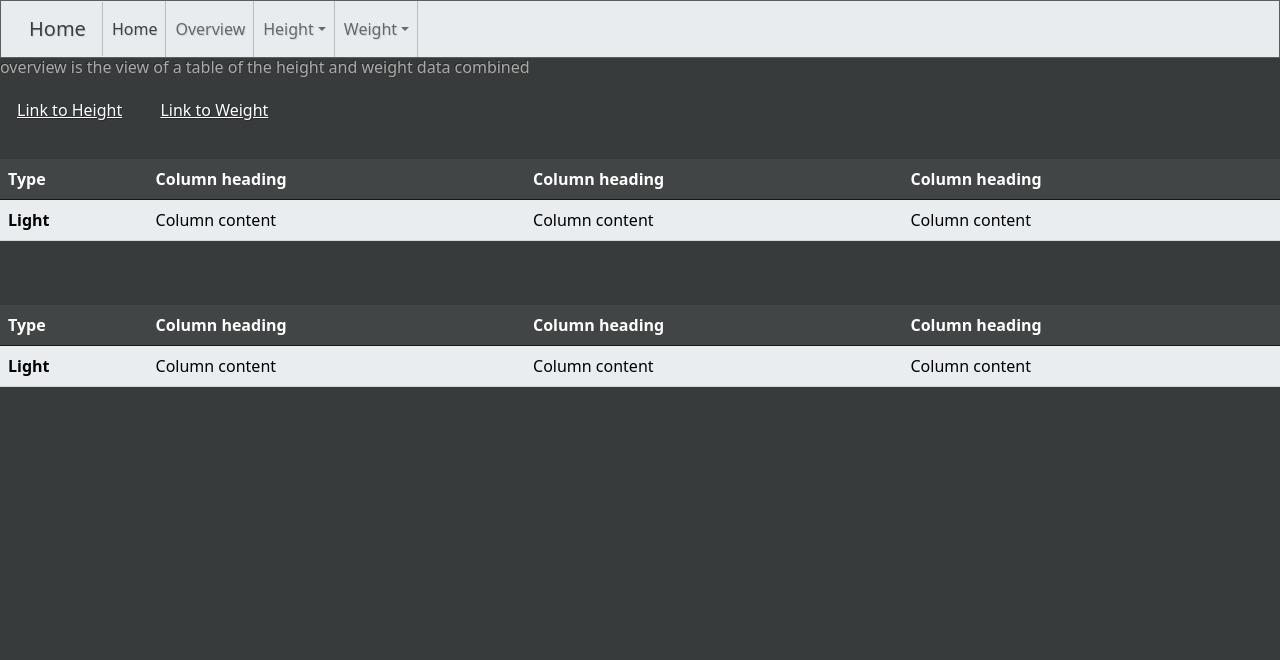
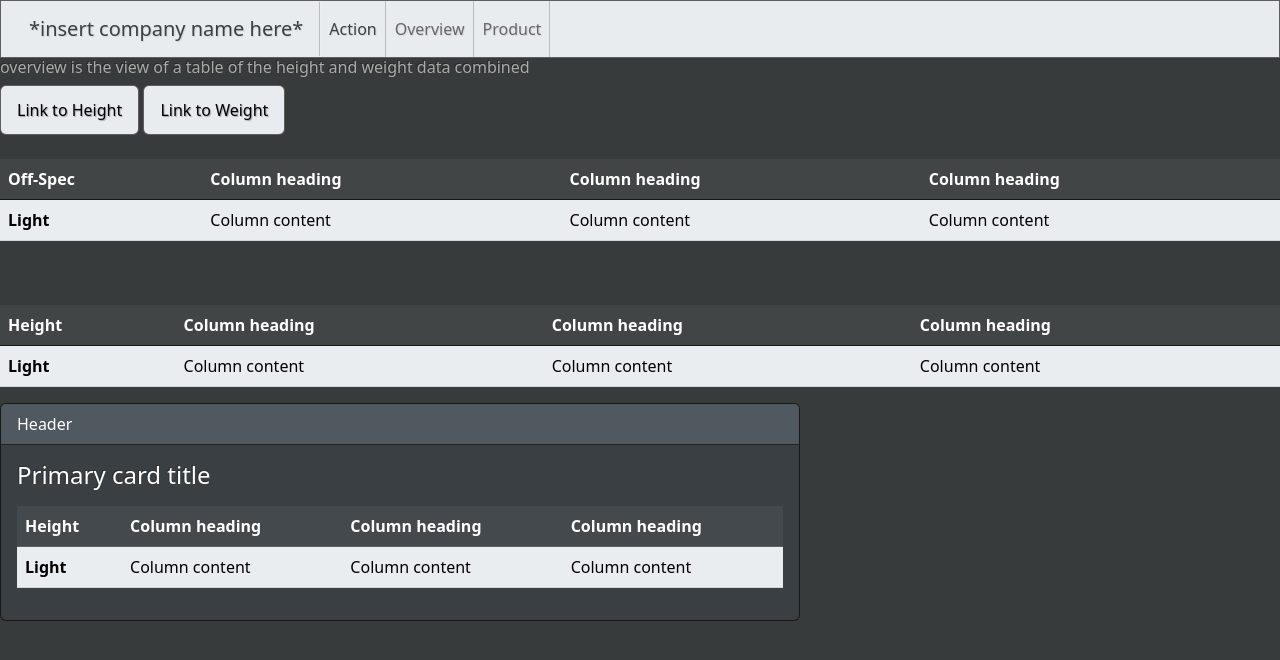
Before and after one commit to ThePennyGoblin/SMU_Project_3_Team-_1, a website: page scratch_jupyter_books/josh_home_scratch.html in a window 1280 px wide. Drawn offline with nearby package versions, Linux system fonts and the light colour scheme.

Commit message:
adding html

```diff
--- a/scratch_jupyter_books/josh_home_scratch.html
+++ b/scratch_jupyter_books/josh_home_scratch.html
@@ -3,66 +3,45 @@
 <head>
   <meta charset="UTF-8">
   <meta name="viewport" content="width=device-width, initial-scale=1.0">
-  <title>Document</title>
+  <title>Home</title>
   <link rel="stylesheet" href="https://bootswatch.com/5/slate/bootstrap.min.css">
 </head>
 <body style = "background-color: rgb(56, 59, 59) ;">
   <nav class="navbar navbar-expand-lg bg-light" data-bs-theme="light">
     <div class="container-fluid">
-      <a class="navbar-brand" href="#">Home</a>
+      <a class="navbar-brand" href="#">*insert company name here*</a>
       <button class="navbar-toggler" type="button" data-bs-toggle="collapse" data-bs-target="#navbarColor03" aria-controls="navbarColor03" aria-expanded="false" aria-label="Toggle navigation">
         <span class="navbar-toggler-icon"></span>
       </button>
       <div class="collapse navbar-collapse" id="navbarColor03">
         <ul class="navbar-nav me-auto">
           <li class="nav-item">
-            <a class="nav-link active" href="#">Home
+            <a class="nav-link active" href="#">Action
               <span class="visually-hidden">(current)</span>
             </a>
           </li>
           <li class="nav-item">
             <a class="nav-link" href="#">Overview</a>
           </li>
-          <li class="nav-item dropdown">
-            <a class="nav-link dropdown-toggle" data-bs-toggle="dropdown" href="#" role="button" aria-haspopup="true" aria-expanded="false">Height</a>
-            <div class="dropdown-menu">
-              <a class="dropdown-item" href="#">Action</a>
-              <a class="dropdown-item" href="#">Another action</a>
-              <a class="dropdown-item" href="#">Something else here</a>
-              <div class="dropdown-divider"></div>
-              <a class="dropdown-item" href="#">Separated link</a>
-            </div>
-          </li>
-          <li class="nav-item dropdown">
-            <a class="nav-link dropdown-toggle" data-bs-toggle="dropdown" href="#" role="button" aria-haspopup="true" aria-expanded="false">Weight</a>
-            <div class="dropdown-menu">
-              <a class="dropdown-item" href="#">All Data</a>
-              <a class="dropdown-item" href="#">Off Spec</a>
-              <a class="dropdown-item" href="#">On Spec</a>
-              <div class="dropdown-divider"></div>
-              <a class="dropdown-item" href="#">6 oz serloin</a>
-              <a class="dropdown-item" href="#">10 oz serloin</a>
-              <a class="dropdown-item" href="#">12 oz serloin</a>
-              <a class="dropdown-item" href="#">15 oz serloin</a>
-              <div class="dropdown-divider"></div>
-              <a class="dropdown-item" href="#">Separated link</a>
-            </div>
-          </li>
+        </li>
+        <li class="nav-item">
+          <a class="nav-link" href="#">Product</a>
+        </li>
+
         </ul>
       </div>
     </div>
   </nav>
 <h6>overview is the view of a table of the height and weight data combined</h6>
-<button type="button" class="btn btn-link">Link to Height</button>
-<button type="button" class="btn btn-link">Link to Weight</button>
-
+<button type="button" class="btn btn-light">Link to Height</button>
+<button type="button" class="btn btn-light">Link to Weight</button>
 <br>
 <br>
 
 <table class="table table-hover">
   <thead>
     <tr>
-      <th scope="col">Type</th>
+      <th scope="col">Off-Spec</th>
       <th scope="col">Column heading</th>
       <th scope="col">Column heading</th>
       <th scope="col">Column heading</th>
@@ -86,7 +65,7 @@
 <table class="table table-hover">
   <thead>
     <tr>
-      <th scope="col">Type</th>
+      <th scope="col">Height</th>
       <th scope="col">Column heading</th>
       <th scope="col">Column heading</th>
       <th scope="col">Column heading</th>
@@ -103,5 +82,35 @@
     </tr>
   </tbody>
 </table>
+
+<div class="card text-white bg-primary mb-3" style="max-width: 50rem;">
+  <div class="card-header">Header</div>
+  <div class="card-body">
+    <h4 class="card-title">Primary card title</h4>
+    <p class="card-text"><table class="table table-hover">
+      <thead>
+        <tr>
+          <th scope="col">Height</th>
+          <th scope="col">Column heading</th>
+          <th scope="col">Column heading</th>
+          <th scope="col">Column heading</th>
+        </tr>
+      </thead>
+      <tbody>
+        </tr>
+        <tr class="table-light">
+          <th scope="row">Light</th>
+          <td>Column content</td>
+          <td>Column content</td>
+          <td>Column content</td>
+        </tr>
+        </tr>
+      </tbody>
+    </table></p>
+  </div>
+</div>
+
+
+
 </body>
 </html>
```
Also changed, not shown: scratch_jupyter_books/josh_overview_scratch.html (+1 -1 lines), templates/product_specific.html (+11 -0 lines), 1 other file.
